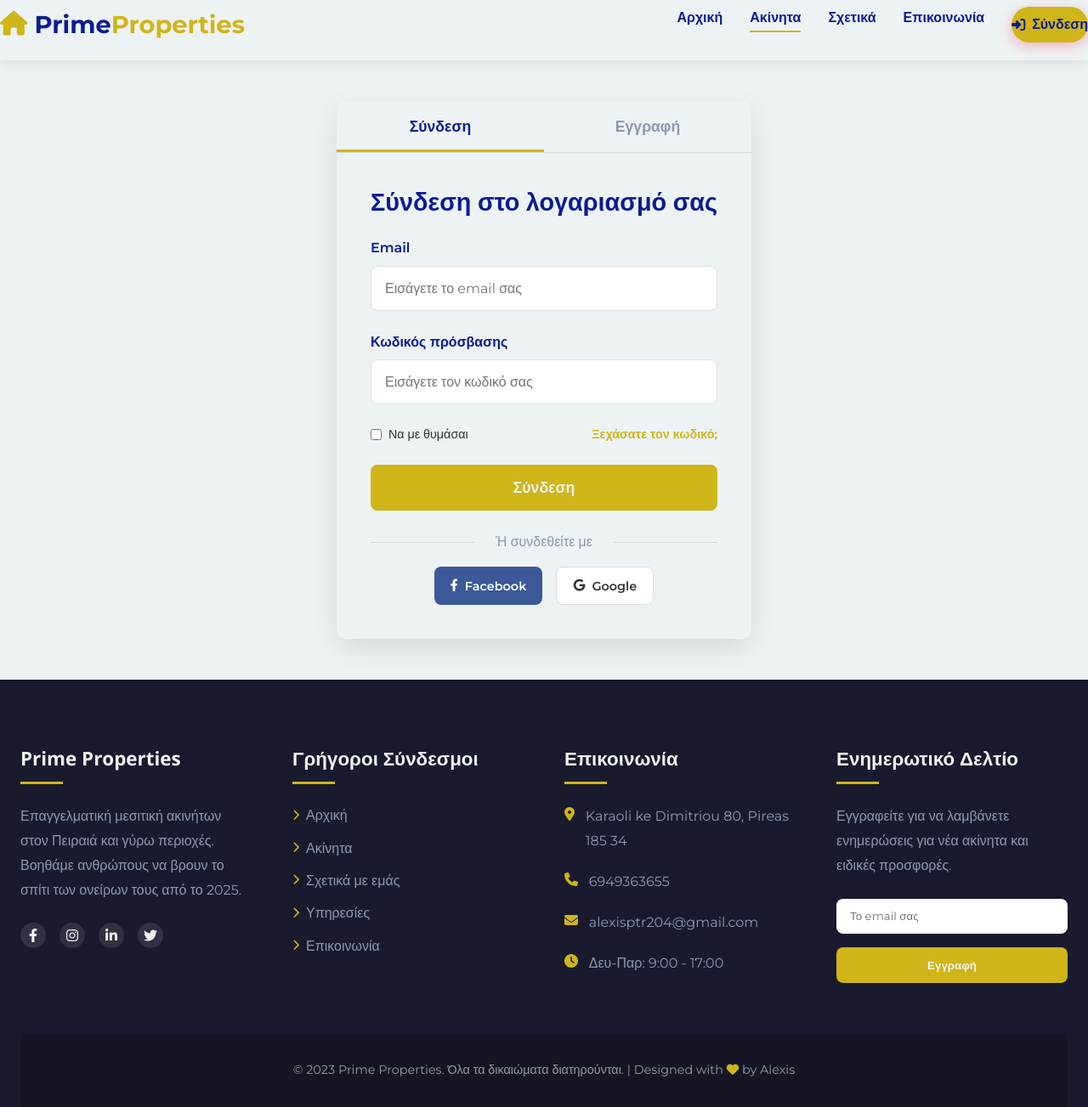
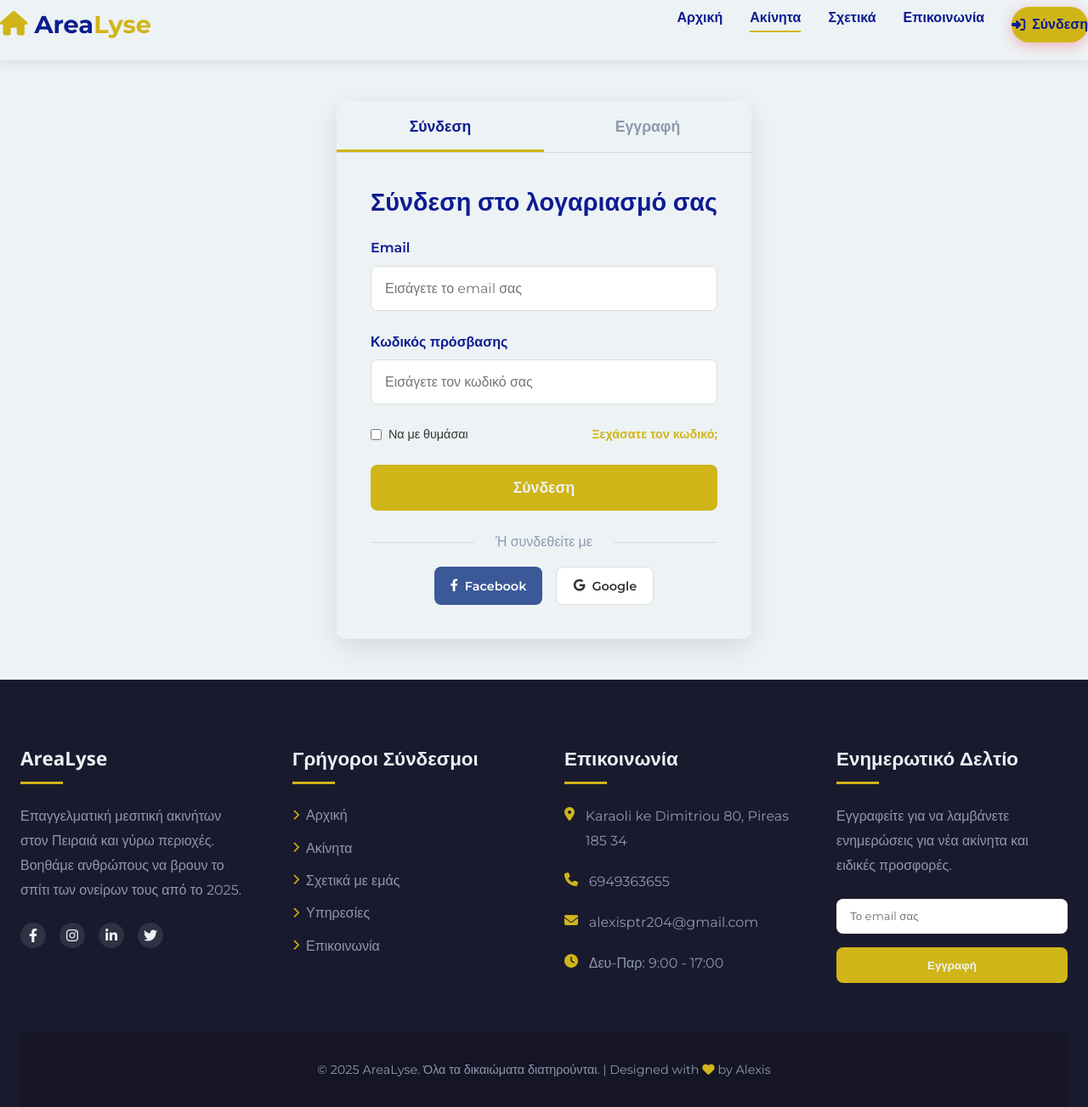
Before and after one commit to alexispetrou/start-up, a plain HTML site: page frontend/html/login.html in a window 1280 px wide. Shown: the part 69-1372 px from the top of the page at 85% size. Drawn offline with nearby package versions, Linux system fonts and the light colour scheme.

Commit message:
AreaLyse

```diff
--- a/frontend/html/login.html
+++ b/frontend/html/login.html
@@ -32,7 +32,7 @@
     <!-- Main Navigation -->
     <nav class="main-nav">
         <div class="container nav-container">
-            <a href="index.html" class="logo"><i class="fas fa-home"></i>Prime<span>Properties</span></a>
+            <a href="index.html" class="logo"><i class="fas fa-home"></i>Area<span>Lyse</span></a>
             <ul class="nav-links">
                 <li><a href="homepage.html">Αρχική</a></li>
                 <li><a href="properties.html" class="active">Ακίνητα</a></li>
@@ -125,7 +125,7 @@
         <div class="container">
             <div class="footer-container">
                 <div class="footer-section">
-                    <h3>Prime Properties</h3>
+                    <h3>AreaLyse</h3>
                     <p>Επαγγελματική μεσιτική ακινήτων στον Πειραιά και γύρω περιοχές. Βοηθάμε ανθρώπους να βρουν το σπίτι των ονείρων τους από το 2025.</p>
                     <div class="social-links">
                         <a href="#" aria-label="Facebook"><i class="fab fa-facebook-f"></i></a>
@@ -163,7 +163,7 @@
                 </div>
             </div>
             <div class="footer-bottom">
-                <p>&copy; 2023 Prime Properties. Όλα τα δικαιώματα διατηρούνται. | Designed with <i class="fas fa-heart" style="color: var(--secondary);"></i> by Alexis</p>
+                <p>&copy; 2025 AreaLyse. Όλα τα δικαιώματα διατηρούνται. | Designed with <i class="fas fa-heart" style="color: var(--secondary);"></i> by Alexis</p>
             </div>
         </div>
     </footer>
```
Also changed, not shown: frontend/html/homepage.html (+3 -3 lines), frontend/html/properties.html (+3 -3 lines), frontend/html/seedetails.html (+3 -3 lines).
